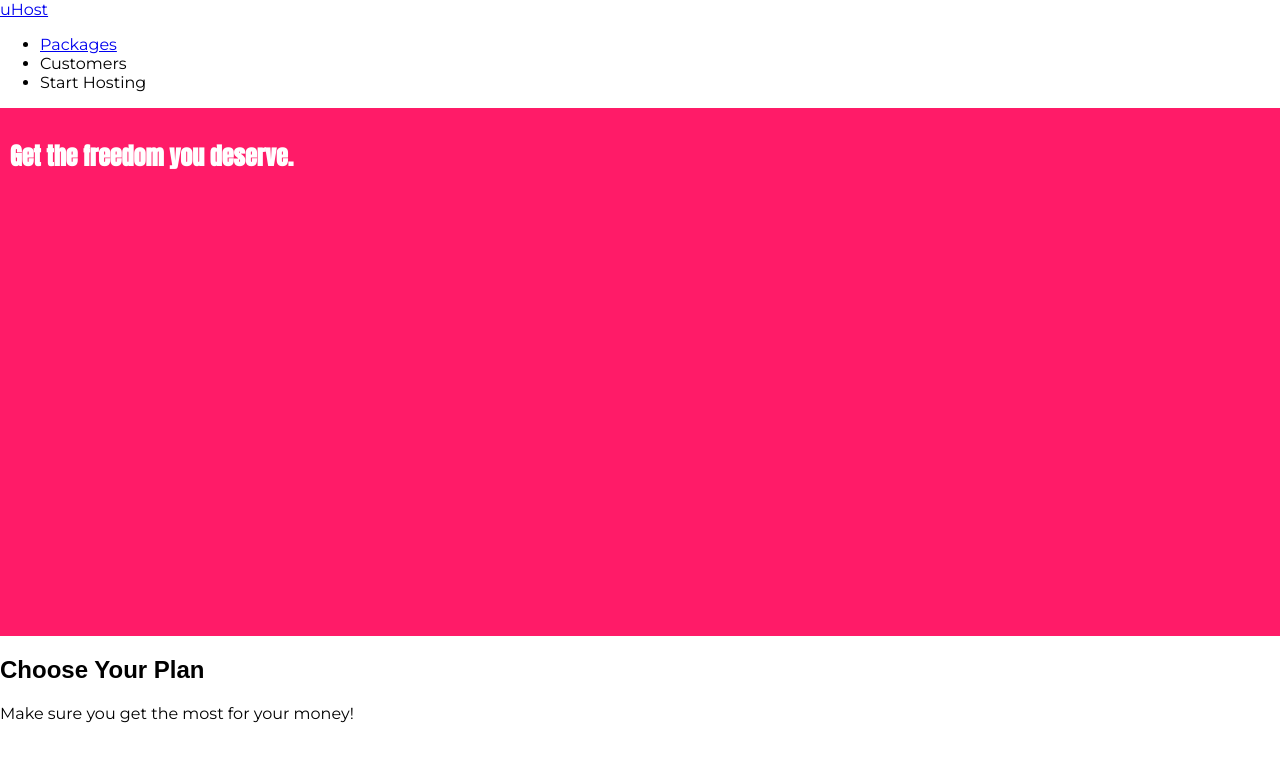
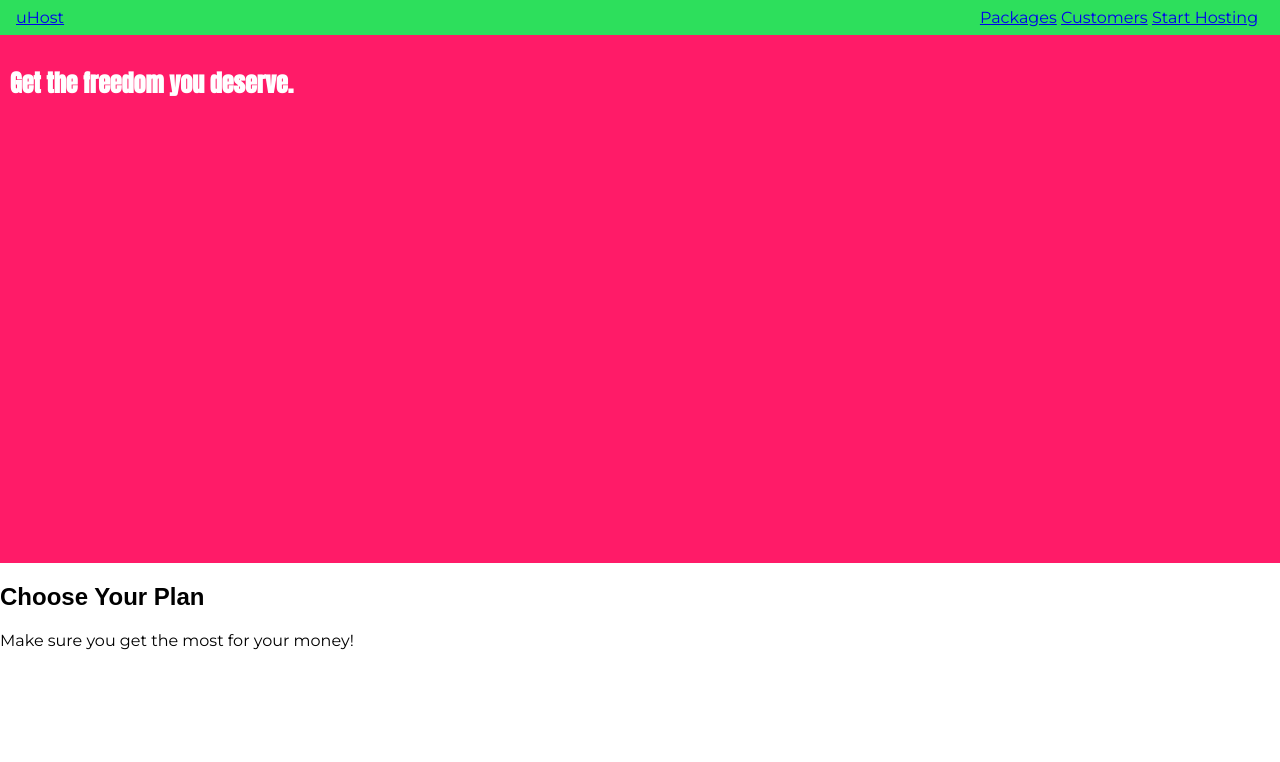
Before and after one commit to AsiriZenith/scss-flexbox-course-, a plain HTML site: page index.html in a window 1280 px wide. Drawn offline with Linux system fonts and the light colour scheme.

Commit message:
nav bar and it's styles

```diff
--- a/index.html
+++ b/index.html
@@ -1,5 +1,6 @@
 <!DOCTYPE html>
 <html lang="en">
+
 <head>
     <meta charset="UTF-8">
     <meta http-equiv="X-UA-Compatible" content="IE=edge">
@@ -9,16 +10,22 @@
     <link rel="stylesheet" href="https://fonts.googleapis.com/css?family=Montserrat:400,700">
     <link rel="stylesheet" href="style.css">
 </head>
+
 <body>
     <header class="main-header">
         <div>
             <a href="index.html">uHost</a>
-        </div>
-        <nav>
-            <ul>
-                <li><a href="packages/index.html">Packages</a></li>
-                <li><a href="costomers/index.html"></a>Customers</li>
-                <li><a href="start-hosting/index.html"></a>Start Hosting</li>
+        </div><nav class="main-nav">
+            <ul class="main-nav_items">
+                <li class="main-nav_item">
+                    <a href="packages/index.html">Packages</a>
+                </li>
+                <li class="main-nav_item">
+                    <a href="costomers/index.html">Customers</a>
+                </li>
+                <li class="main-nav_item">
+                    <a href="start-hosting/index.html">Start Hosting</a>
+                </li>
             </ul>
         </nav>
     </header>
@@ -32,4 +39,5 @@
         </section>
     </main>
 </body>
+
 </html>
--- a/style.css
+++ b/style.css
@@ -28,3 +28,29 @@ body {
 h1 {
   font-family: sans-serif;
 }
+
+.main-header {
+  width: 100%;
+  background: #2ddf5c;
+  padding: 8px 16px;
+}
+
+.main-header > div {
+  display: inline-block;
+}
+
+.main-nav {
+  display: inline-block;
+  text-align: right;
+  width: calc(100% - 54px);
+}
+
+.main-nav_items{
+    margin: 0;
+    padding: 0;
+    /* list-style: none; */
+}
+
+.main-nav_item {
+  display: inline-block;
+}
```
